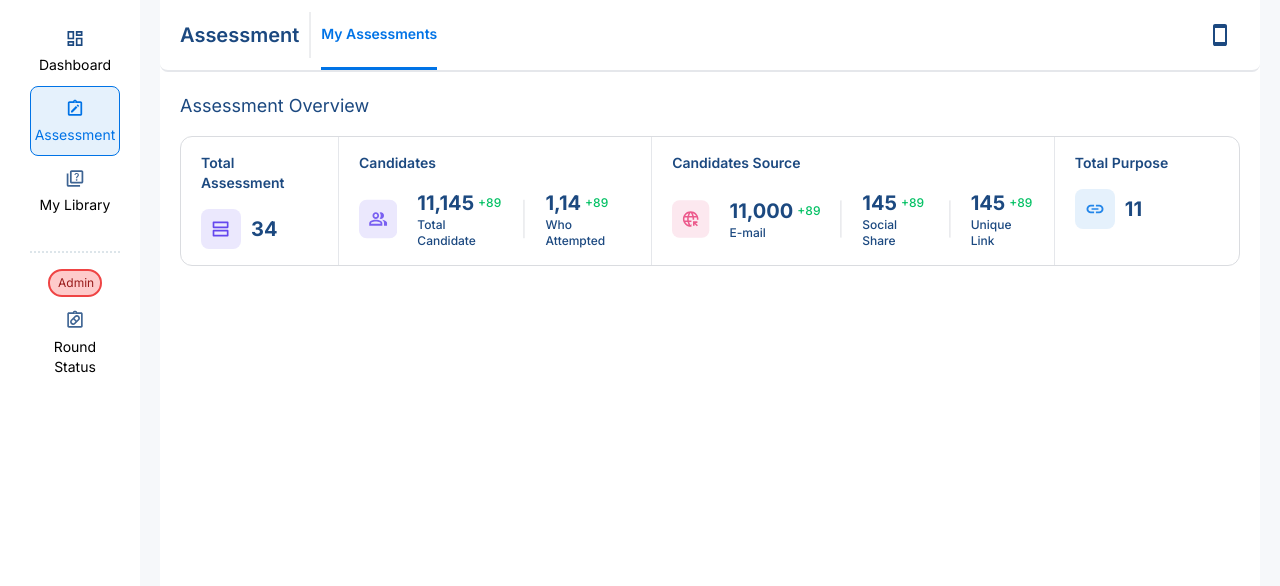
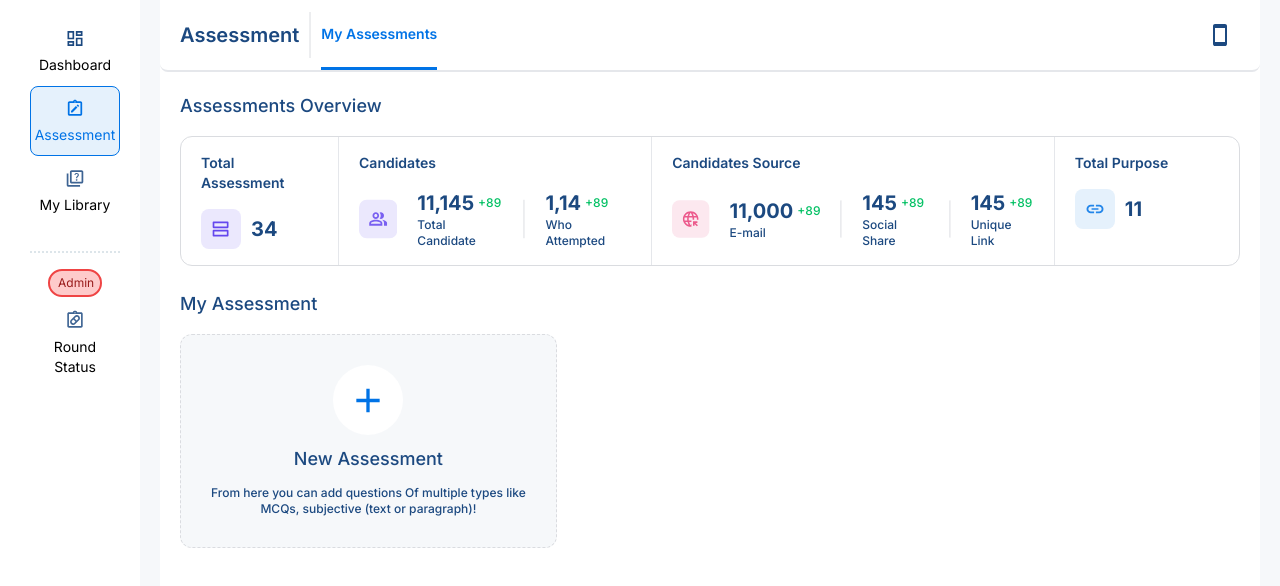
Before and after one commit to shobhit-28/unstop-challenge-1, a React (Vite) app: page / in a window 1280 px wide. Shown: the top 586 px of the page. Built offline with nearby package versions, Linux system fonts and the light colour scheme.

Commit message:
added add-assessment

```diff
--- /dev/null
+++ b/src/components/assessmentCard/assessmentCard.jsx
@@ -0,0 +1,5 @@
+export const AssessmentCard = () => {
+  return (
+    <div>AssessmentCard</div>
+  )
+}
--- a/src/components/content/content.jsx
+++ b/src/components/content/content.jsx
@@ -1,9 +1,11 @@
+import { MyAssessment } from "../myAssessment/myAssessment"
 import { Overview } from "../overview/overview"
 
 export const Content = () => {
   return (
     <div className="p-5">
         <Overview />
+        <MyAssessment />
     </div>
   )
 }
--- /dev/null
+++ b/src/components/myAssessment/myAssessment.jsx
@@ -0,0 +1,37 @@
+export const MyAssessment = () => {
+    return (
+        <div className="mt-6 text-[#1C4980]">
+            <p className="text-lg mb-4 font-medium">My Assessment</p>
+            <div className="flex gap-[1.875rem]">
+
+                {/* new assessment */}
+                <div className="p-[1.875rem] flex flex-col gap-3 justify-center items-center border border-dashed border-[#DADCE0] rounded-xl bg-[#f6f8fa] cursor-pointer">
+
+                    <div className="flex flex-col justify-center items-center gap-[0.625rem]">
+                        <div className="h-[4.375rem] w-[4.375rem] p-[0.625rem] flex justify-center items-center rounded-full bg-white">
+                            <svg width="40" height="41" viewBox="0 0 40 41" fill="none" xmlns="http://www.w3.org/2000/svg">
+                                <g clipPath="url(#clip0_0_553)">
+                                    <path d="M31.6667 22.1667H21.6667V32.1667H18.3334V22.1667H8.33337V18.8333H18.3334V8.83334H21.6667V18.8333H31.6667V22.1667Z" fill="#0073E6" />
+                                </g>
+                                <defs>
+                                    <clipPath id="clip0_0_553">
+                                        <rect width="40" height="40" fill="white" transform="translate(0 0.5)" />
+                                    </clipPath>
+                                </defs>
+                            </svg>
+                        </div>
+                        <p className="text-lg font-medium">New Assessment</p>
+                    </div>
+
+                    <p className="text-center text-xs font-medium">
+                        From here you can add questions Of multiple types like <br /> MCQs, subjective (text or paragraph)!
+                    </p>
+
+                </div>
+
+
+
+            </div>
+        </div>
+    )
+}
--- a/src/components/overview/overview.jsx
+++ b/src/components/overview/overview.jsx
@@ -3,7 +3,7 @@ import './overview.css'
 export const Overview = () => {
     return (
         <div className='text-[#1C4980]'>
-            <p className="text-lg mb-4">Assessment Overview</p>
+            <p className="text-lg mb-4 font-medium">Assessments Overview</p>
             <div className="rounded-xl border border-[#DADCE0] flex">
 
                 {/* total assessment */}
```
